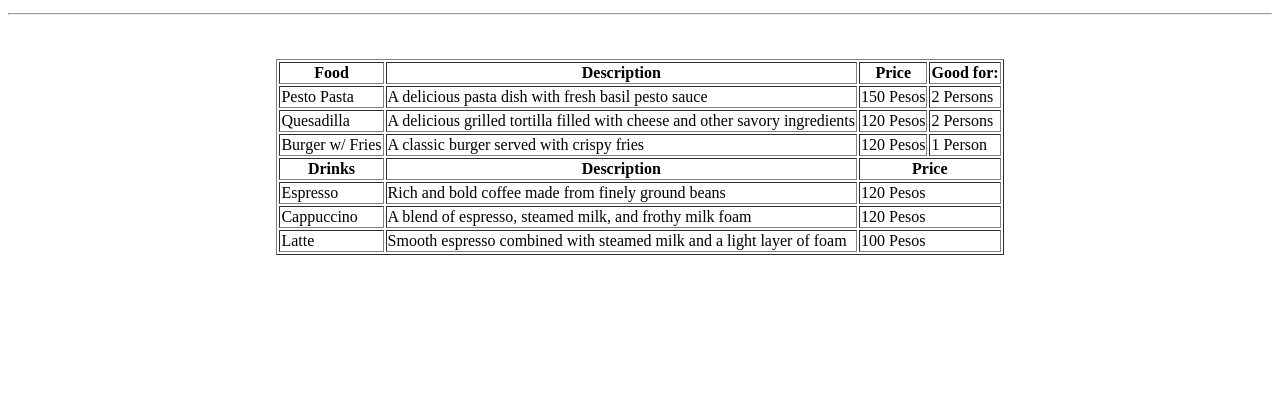
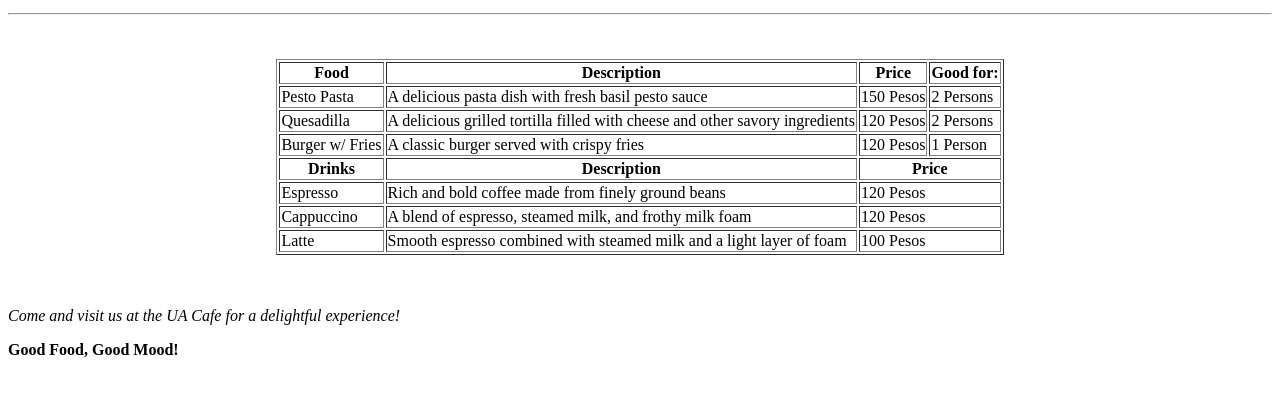
Before and after one commit to Zz3enith/DORADO-SD2, a plain HTML site: page Session-4/Activity-Restaurant.html in a window 1280 px wide. Shown: the part 119-512 px from the top of the page. Drawn offline with Linux system fonts and the light colour scheme.

Commit message:
Updated Activity

```diff
--- a/Session-4/Activity-Restaurant.html
+++ b/Session-4/Activity-Restaurant.html
@@ -62,6 +62,9 @@
 
 
     </table >
+    <br><br>
+    <p><em>Come and visit us at the UA Cafe for a delightful experience!</em></p>
+    <p><strong>Good Food, Good Mood!</strong></p>
 
 </body>
 </html>
```
